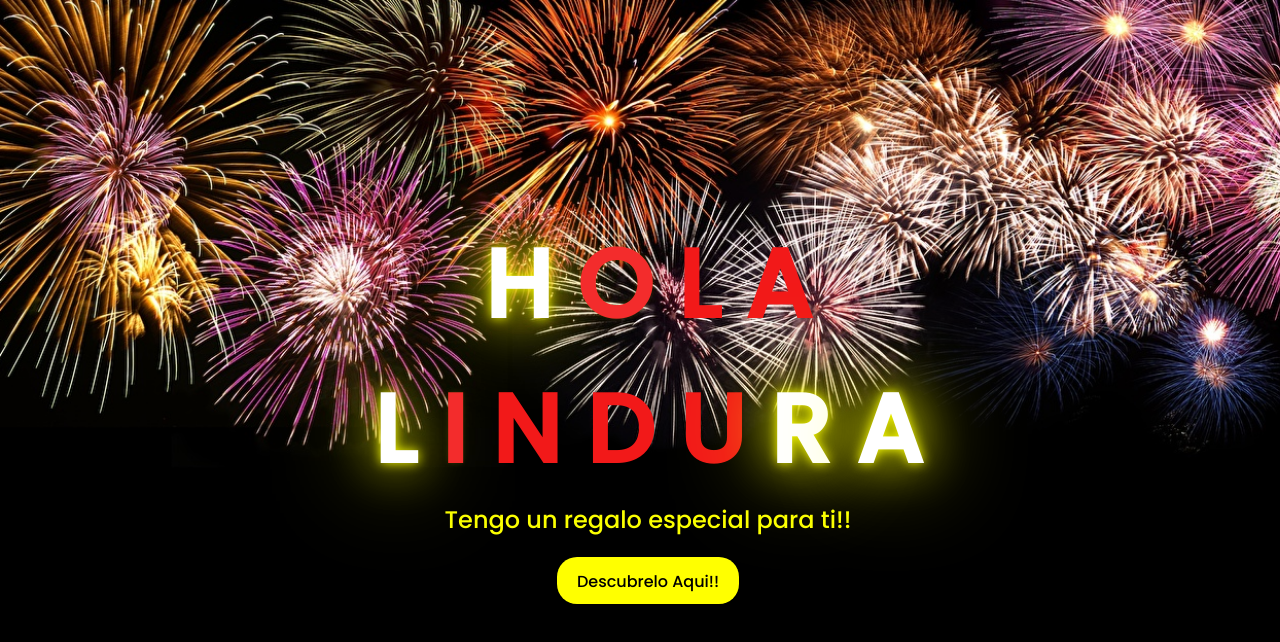
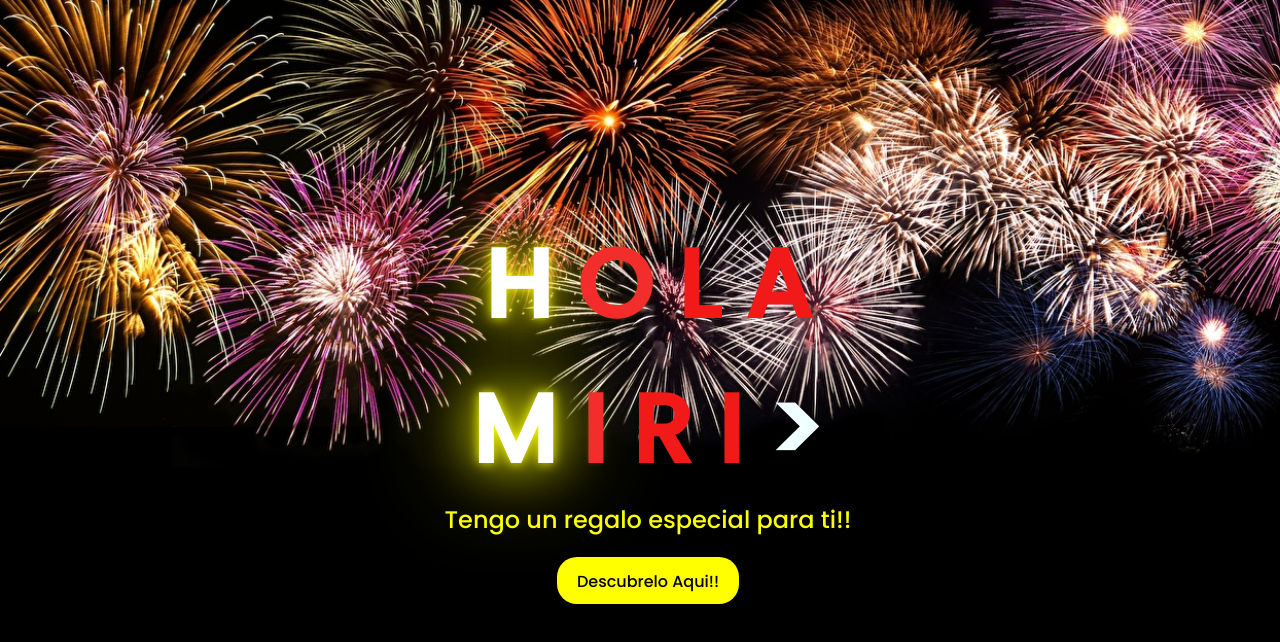
Before and after one commit to Francisco536/Flowers, a plain HTML site: page index.html in a window 1280 px wide. Drawn offline with Linux system fonts and the light colour scheme.

Commit message:
Update index.html

```diff
--- a/index.html
+++ b/index.html
@@ -17,13 +17,11 @@
         <span>A</span>
     </div>
     <div class="greetings">
-        <span>L</span>
+        <span>M</span>
         <span>I</span>
-        <span>N</span>
-        <span>D</span>
-        <span>U</span>
         <span>R</span>
-        <span>A</span>
+        <span>I</span>
+        >
     </div>
     <div class="description">
         <span>Tengo un regalo especial para ti!!</span>
```
